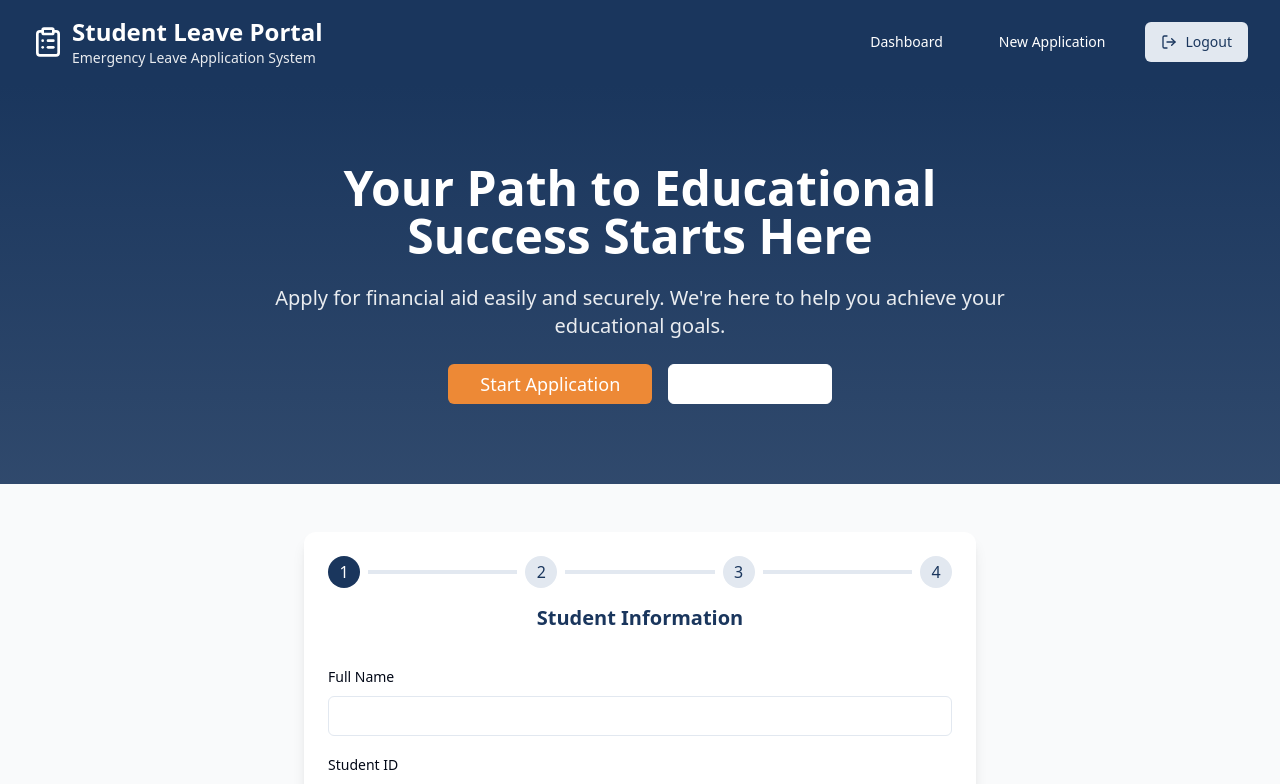
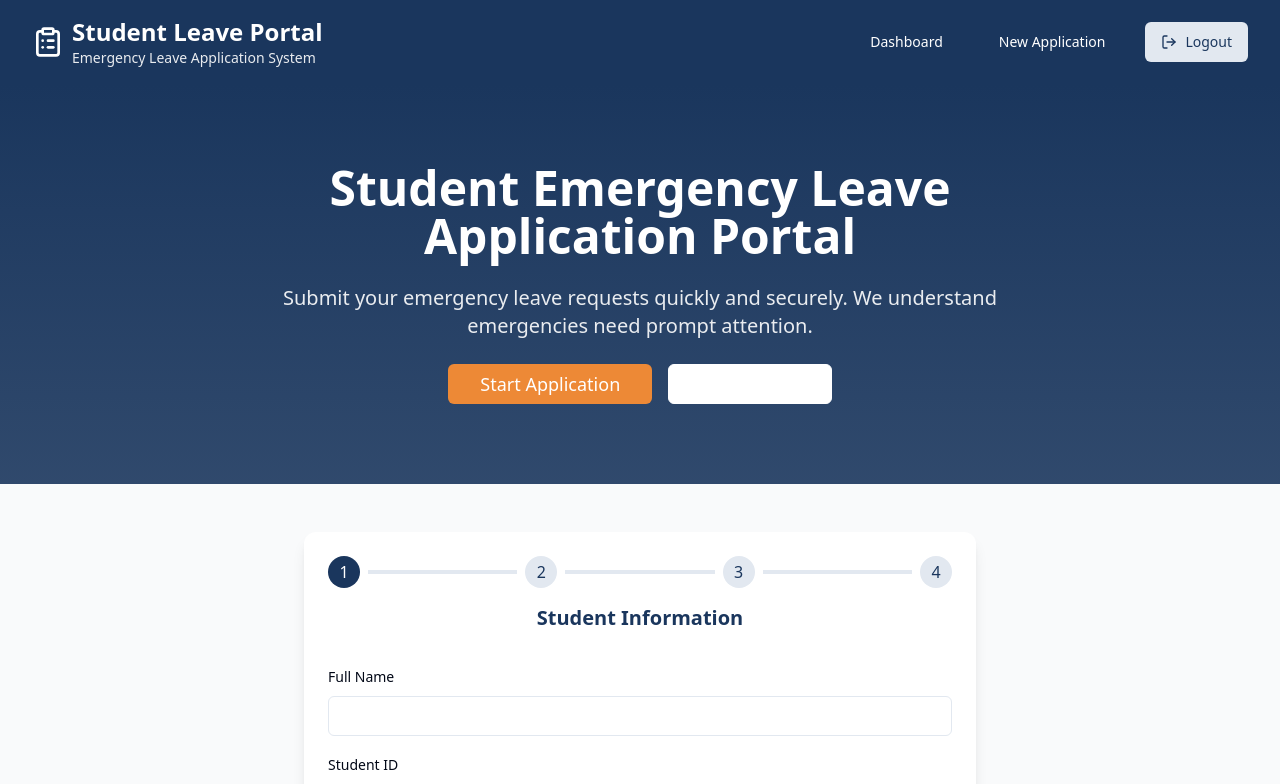
Before and after one commit to Blazeee-007/LMS, a React (Vite) app: page / in a window 1280 px wide. Shown: the top 784 px of the page. Built offline with nearby package versions, Linux system fonts and the light colour scheme.

Commit message:
Update hero text for application portal
Changed the text in the Hero component to reflect the new focus on the leave application portal instead of educational success.
[skip gpt_engineer]

```diff
--- a/src/components/Hero.tsx
+++ b/src/components/Hero.tsx
@@ -6,10 +6,10 @@ export const Hero = () => {
       <div className="container">
         <div className="max-w-3xl mx-auto text-center space-y-6">
           <h1 className="text-4xl md:text-5xl font-bold leading-tight">
-            Your Path to Educational Success Starts Here
+            Student Emergency Leave Application Portal
           </h1>
           <p className="text-xl text-white/90">
-            Apply for financial aid easily and securely. We're here to help you achieve your educational goals.
+            Submit your emergency leave requests quickly and securely. We understand emergencies need prompt attention.
           </p>
           <div className="flex justify-center gap-4">
             <Button className="bg-accent hover:bg-accent/90 text-lg px-8">
```
